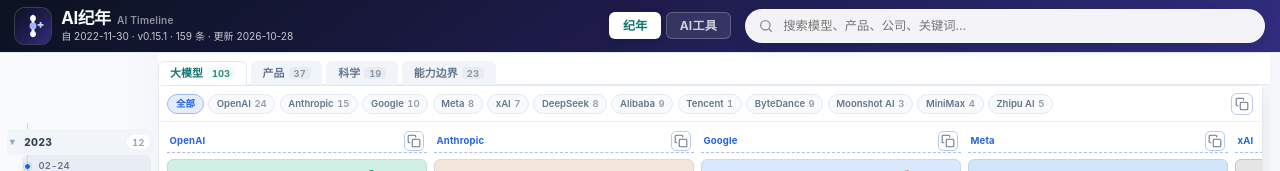
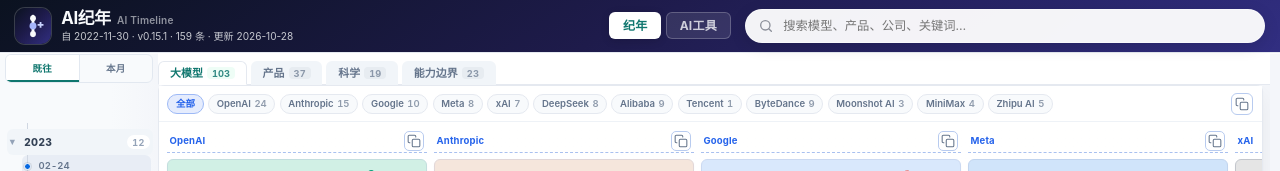
Before and after one commit to shalom-lab/ai-timeline, a React (Vite) app: page / in a window 1280 px wide. Shown: the top 171 px of the page. Built offline with nearby package versions, Linux system fonts and the light colour scheme.

Commit message:
feat(ui): rail 既往|本月 mode toggle (v0.15.10)
Compact mode switch in timeline-rail head spacer. 本月 filters rail
dates and board cards/frontier months to the local calendar month;
既往 restores full history. Year collapse and month banding unchanged.

```diff
--- a/package.json
+++ b/package.json
@@ -1,7 +1,7 @@
 {
   "name": "ai-timeline",
   "private": true,
-  "version": "0.15.9",
+  "version": "0.15.10",
   "type": "module",
   "description": "AI纪年 (AI Timeline) — landmark events since ChatGPT public launch (2022-11-30). Data-first.",
   "scripts": {
--- a/src/App.tsx
+++ b/src/App.tsx
@@ -55,6 +55,11 @@
     .join(' ')
     .toLowerCase()
   return hay.includes(q)
+}
+
+/** Local calendar YYYY-MM (box / browser timezone; deploy expects UTC+8). */
+function localYearMonth(d = new Date()): string {
+  return `${d.getFullYear()}-${String(d.getMonth() + 1).padStart(2, '0')}`
 }
 
 function filterFrontierMonths(
@@ -124,18 +129,25 @@
   const [hoverRailId, setHoverRailId] = useState<string | null>(null)
   /** Rail click-pin — solid same-moment line + 灰白 for later cards and rail below. */
   const [bumpPinId, setBumpPinId] = useState<string | null>(null)
+  /** 既往 = full history rail/board; 本月 = current calendar month only. */
+  const [railMode, setRailMode] = useState<'history' | 'month'>('history')
 
   const filtered = useMemo(() => {
     const q = filters.query.trim().toLowerCase()
+    const ym = localYearMonth()
     return events
       .filter((e) => matchesQuery(e, q))
+      .filter((e) => (railMode === 'month' ? e.date.startsWith(ym) : true))
       .sort((a, b) => a.date.localeCompare(b.date))
-  }, [events, filters])
+  }, [events, filters, railMode])
 
   const frontierMonths = useMemo(() => {
     const q = filters.query.trim().toLowerCase()
-    return filterFrontierMonths(capabilityFrontierData.months, q)
-  }, [filters])
+    const months = filterFrontierMonths(capabilityFrontierData.months, q)
+    if (railMode !== 'month') return months
+    const ym = localYearMonth()
+    return months.filter((m) => m.month === ym)
+  }, [filters, railMode])
 
   const byCategory = useMemo(() => {
     const map: Record<Category, TimelineEvent[]> = {
@@ -217,11 +229,15 @@
     if (bumpPinId && !byId.has(bumpPinId)) setBumpPinId(null)
   }, [byId, bumpPinId])
 
-  // Clear hover/pin when switching tabs so the line matches the view.
+  // Clear hover/pin when switching tabs or rail mode so the line matches the view.
   useEffect(() => {
     setHoverRailId(null)
     setBumpPinId(null)
-  }, [activeTab])
+  }, [activeTab, railMode])
+
+  const handleRailModeChange = useCallback((mode: 'history' | 'month') => {
+    setRailMode(mode)
+  }, [])
 
   /** Rail only: toggle solid same-moment line + 灰白. Never touches card outline/detail. */
   const handleRailTogglePin = useCallback((id: string) => {
@@ -400,6 +416,8 @@
             onTogglePin={handleRailTogglePin}
             layout={railLayout}
             frontierMode={activeTab === 'frontier'}
+            mode={railMode}
+            onModeChange={handleRailModeChange}
           />
 
           <div className="board__main">
--- a/src/components/TimelineRail.tsx
+++ b/src/components/TimelineRail.tsx
@@ -4,6 +4,8 @@
 import { companyColor } from '../lib/company'
 import type { TimelineLayout } from '../lib/timelineLayout'
 import { YEAR_MARKER_H } from '../lib/timelineLayout'
+
+type RailMode = 'history' | 'month'
 
 type Props = {
   events: TimelineEvent[]
@@ -19,6 +21,9 @@
   layout: TimelineLayout
   /** When true, layout items are frontier month proxies (no TimelineEvent). */
   frontierMode?: boolean
+  /** 既往 = full history; 本月 = current calendar month only. */
+  mode?: RailMode
+  onModeChange?: (mode: RailMode) => void
 }
 
 type MonthBand = {
@@ -83,6 +88,8 @@
   onTogglePin,
   layout,
   frontierMode = false,
+  mode = 'history',
+  onModeChange,
 }: Props) {
   const byId = useMemo(() => {
     const m = new Map<string, TimelineEvent>()
@@ -116,7 +123,32 @@
 
   return (
     <nav className="timeline-rail" aria-label="时间轴（日期导航，紧凑缩进）">
-      <div className="timeline-rail__head-spacer" aria-hidden />
+      <div className="timeline-rail__head-spacer">
+        <div
+          className="timeline-rail__mode"
+          role="group"
+          aria-label="时间轴模式"
+        >
+          <button
+            type="button"
+            className={`timeline-rail__mode-btn${mode === 'history' ? ' is-active' : ''}`}
+            aria-pressed={mode === 'history'}
+            title="既往：显示全部历史日期"
+            onClick={() => onModeChange?.('history')}
+          >
+            既往
+          </button>
+          <button
+            type="button"
+            className={`timeline-rail__mode-btn${mode === 'month' ? ' is-active' : ''}`}
+            aria-pressed={mode === 'month'}
+            title="本月大事件：仅显示当月"
+            onClick={() => onModeChange?.('month')}
+          >
+            本月
+          </button>
+        </div>
+      </div>
       <div
         className="timeline-rail__canvas"
         style={{ height: layout.height }}
--- a/src/index.css
+++ b/src/index.css
@@ -442,6 +442,57 @@
   height: calc(var(--board-tabs-h, 2.35rem) + var(--timeline-head-h, 2.55rem));
   flex-shrink: 0;
   box-sizing: border-box;
+  display: flex;
+  flex-direction: column;
+  justify-content: flex-start;
+  padding-top: 0.12rem;
+}
+
+/* Compact 既往 | 本月 — sits in the tabs-height band of the rail head */
+.timeline-rail__mode {
+  display: inline-flex;
+  align-items: stretch;
+  gap: 0;
+  height: calc(var(--board-tabs-h, 2.35rem) - 0.28rem);
+  max-width: 100%;
+  border: 1px solid #e2e8f0;
+  border-radius: 6px;
+  overflow: hidden;
+  background: #f8fafc;
+  align-self: stretch;
+}
+
+.timeline-rail__mode-btn {
+  appearance: none;
+  flex: 1 1 0;
+  min-width: 0;
+  border: 0;
+  margin: 0;
+  padding: 0 0.28rem;
+  background: transparent;
+  color: #64748b;
+  font-size: 0.68rem;
+  font-weight: 700;
+  letter-spacing: 0.02em;
+  line-height: 1;
+  cursor: pointer;
+  white-space: nowrap;
+  transition: background 0.12s ease, color 0.12s ease;
+}
+
+.timeline-rail__mode-btn + .timeline-rail__mode-btn {
+  border-left: 1px solid #e2e8f0;
+}
+
+.timeline-rail__mode-btn:hover {
+  color: #334155;
+  background: #f1f5f9;
+}
+
+.timeline-rail__mode-btn.is-active {
+  background: #fff;
+  color: #0f766e;
+  box-shadow: inset 0 -2px 0 #0f766e;
 }
 
 .timeline-rail__canvas {
```
Also changed, not shown: 1 other file (tests, documents, lock files or other folders).
